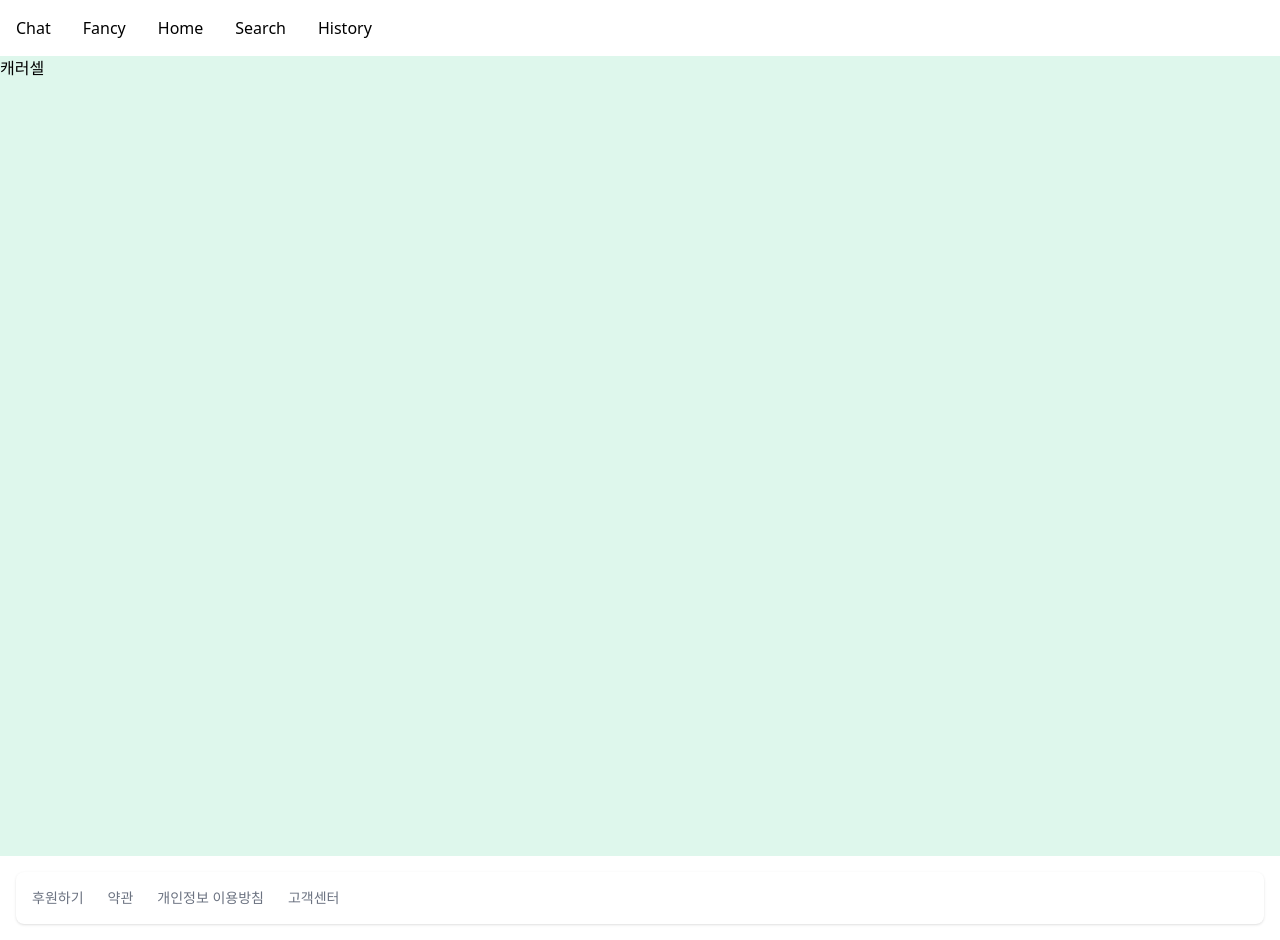
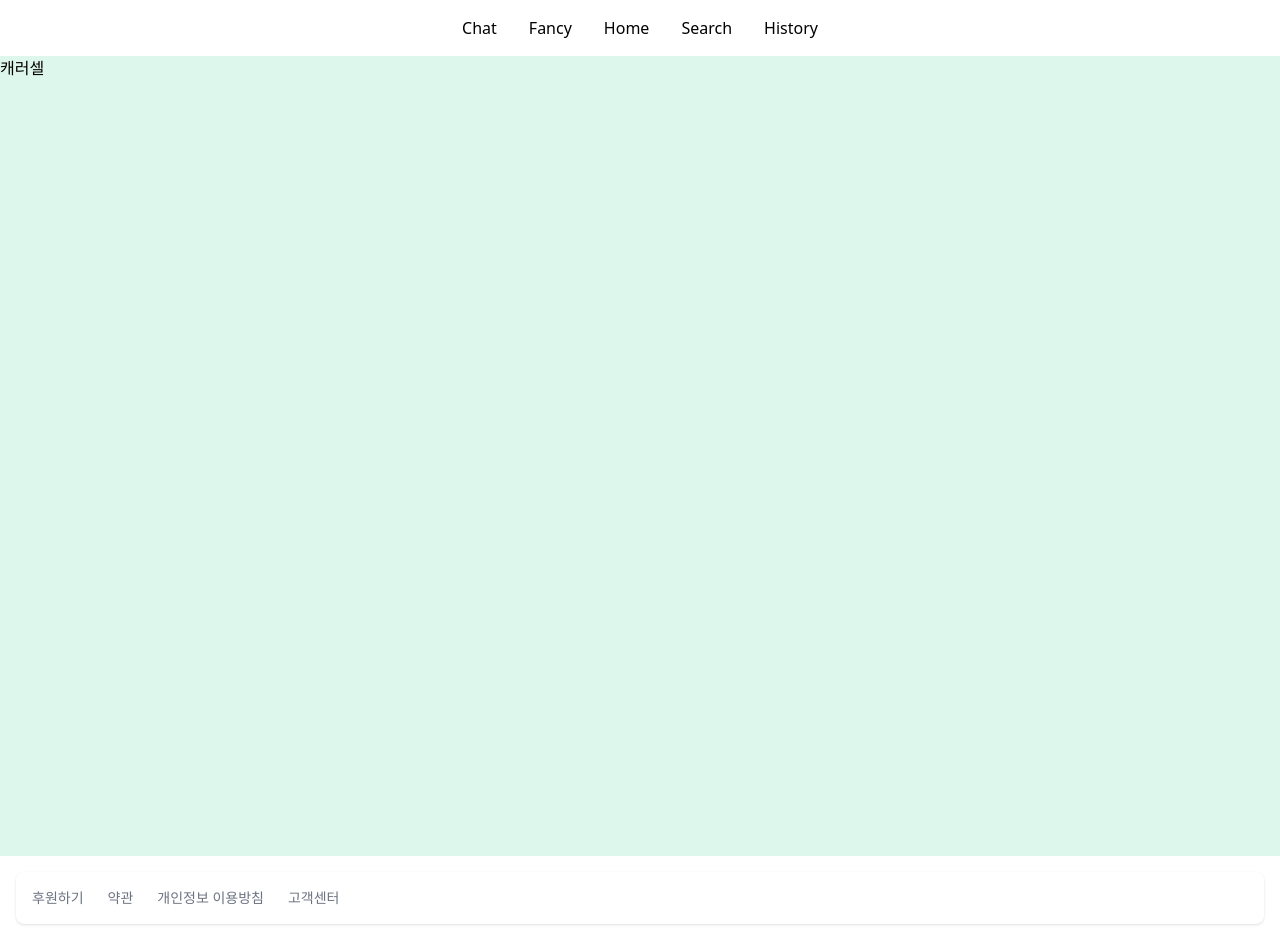
Before and after one commit to 42Seoul-Tea42/frontend, a Next.js app: page /home in a window 1280 px wide. Built offline with nearby package versions, Linux system fonts and the light colour scheme.

Commit message:
feat: navgation bar md에 중단점 추가
웹에선 중앙정렬, 모바일크기에선 좌측정렬로 변경

```diff
--- a/app/home/HomeNavBar.tsx
+++ b/app/home/HomeNavBar.tsx
@@ -11,20 +11,21 @@ const HomeNavBar = () => {
   const toggleMenu = () => {
     setIsMenuOpen(!isMenuOpen);
   };
+
   return (
     <nav className="bg-white border-gray-200 dark:bg-gray-900">
-      <div className="max-w-screen-xl flex flex-wrap items-center justify-between mx-auto p-4">
+      <div className="max-w-screen-xl flex flex-wrap items-center justify-start md:justify-center mx-auto p-4">
         <button
-          data-collapse-toggle="navbar-default"
           type="button"
           onClick={toggleMenu}
-          className="inline-flex items-center p-2 w-10 h-10 justify-center text-sm text-gray-500 rounded-lg md:hidden hover:bg-gray-100 focus:outline-none focus:ring-2 focus:ring-gray-200 dark:text-gray-400 dark:hover:bg-gray-700 dark:focus:ring-gray-600"
+          className="inline-flex items-center  w-8 h-8 justify-center text-sm text-gray-500 rounded-lg md:hidden hover:bg-gray-100 focus:outline-none focus:ring-2 focus:ring-gray-200 dark:text-gray-400 dark:hover:bg-gray-700 dark:focus:ring-gray-600"
+          data-collapse-toggle="navbar-default"
           aria-controls="navbar-default"
           aria-expanded={isMenuOpen}
         >
           <span className="sr-only">Open main menu</span>
           <svg
-            className="w-5 h-5"
+            className="w-4 h-4"
             aria-hidden="true"
             xmlns="http://www.w3.org/2000/svg"
             fill="none"
@@ -39,7 +40,13 @@ const HomeNavBar = () => {
             />
           </svg>
         </button>
-        <div className="hidden w-full md:block md:w-auto" id="navbar-default">
+        {/*  작은 화면에서 보이는 메뉴 안쪽 내용 */}
+        <div
+          className={`w-full md:block md:w-auto ${
+            isMenuOpen ? "block" : "hidden"
+          }`}
+          id="navbar-default"
+        >
           <ul className="font-medium flex flex-col p-4 md:p-0 mt-4 border border-gray-100 rounded-lg bg-gray-50 md:flex-row md:space-x-8 rtl:space-x-reverse md:mt-0 md:border-0 md:bg-white dark:bg-gray-800 md:dark:bg-gray-900 dark:border-gray-700">
             <li className="flex items-center">
               <button
```
